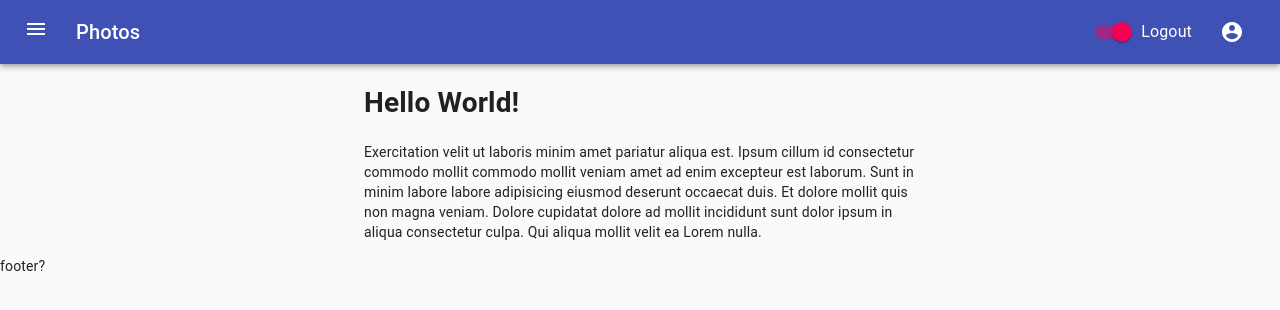
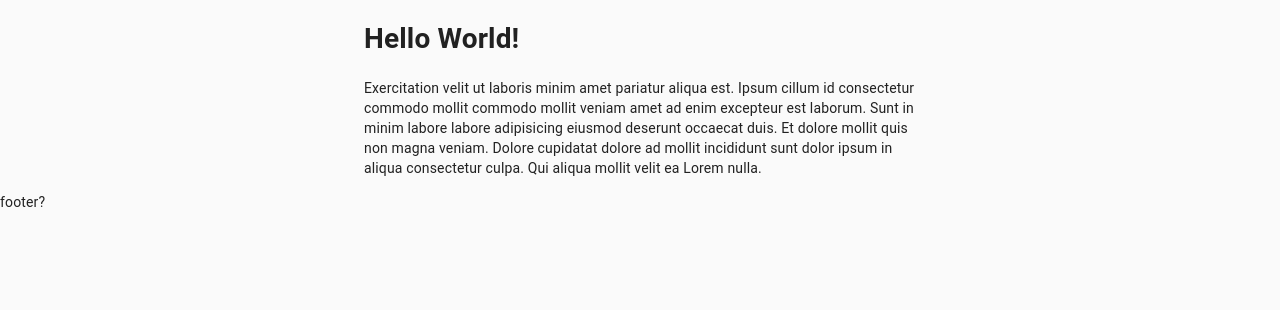
Before and after one commit to elrizal/nextjs-demo, a Next.js app in the folder nextapp/: page / in a window 1280 px wide. Shown: the top 310 px of the page. Built offline with nearby package versions, Linux system fonts and the light colour scheme.

Commit message:
slide animation

```diff
--- a/nextapp/components/navbar.js
+++ /dev/null
@@ -1,105 +0,0 @@
-import React from 'react';
-import { makeStyles } from '@material-ui/core/styles';
-import AppBar from '@material-ui/core/AppBar';
-import Toolbar from '@material-ui/core/Toolbar';
-import Typography from '@material-ui/core/Typography';
-import IconButton from '@material-ui/core/IconButton';
-import AccountCircle from '@material-ui/icons/AccountCircle';
-import Switch from '@material-ui/core/Switch';
-import FormControlLabel from '@material-ui/core/FormControlLabel';
-import FormGroup from '@material-ui/core/FormGroup';
-import MenuItem from '@material-ui/core/MenuItem';
-import Menu from '@material-ui/core/Menu';
-import MenuBtn from './menu';
-
-const useStyles = makeStyles(theme => ({
-  root: {
-    flexGrow: 1,
-  },
-  menuButton: {
-    marginRight: theme.spacing(2),
-  },
-  title: {
-    flexGrow: 1,
-  },
-}));
-
-export default function NavBar() {
-  const classes = useStyles();
-  const [auth, setAuth] = React.useState(true);
-  const [anchorEl, setAnchorEl] = React.useState(null);
-  const open = Boolean(anchorEl);
-
-  function handleChange(event) {
-    setAuth(event.target.checked);
-  }
-
-  function handleMenu(event) {
-    setAnchorEl(event.currentTarget);
-  }
-
-  function handleClose() {
-    setAnchorEl(null);
-  }
-
-  return (
-    <div className={classes.root}>
-
-      <AppBar position="static">
-        <Toolbar>
-          <IconButton edge="start" className={classes.menuButton} color="inherit" aria-label="menu">
-            <MenuBtn />
-          </IconButton>
-          <Typography variant="h6" className={classes.title}>
-            Photos
-          </Typography>
-          <FormGroup>
-                <FormControlLabel
-                  control={<Switch checked={auth} onChange={handleChange} aria-label="login switch" />}
-                  label={auth ? 'Logout' : 'Login'}
-                />
-              </FormGroup>
-          {auth && (
-            <div>
-              <IconButton
-                aria-label="account of current user"
-                aria-controls="menu-appbar"
-                aria-haspopup="true"
-                onClick={handleMenu}
-                color="inherit"
-              >
-                <AccountCircle />
-              </IconButton>
-
-              <Menu
-                id="menu-appbar"
-                anchorEl={anchorEl}
-                anchorOrigin={{
-                  vertical: 'top',
-                  horizontal: 'right',
-                }}
-                keepMounted
-                transformOrigin={{
-                  vertical: 'top',
-                  horizontal: 'right',
-                }}
-                open={open}
-                onClose={handleClose}
-              >
-                    <FormGroup>
-                <FormControlLabel
-                  control={<Switch checked={auth} onChange={handleChange} aria-label="login switch" />}
-                  label={auth ? 'Logout' : 'Login'}
-                />
-              </FormGroup>
-                <MenuItem onClick={handleClose}>Profile</MenuItem>
-                <MenuItem onClick={handleClose}>My account</MenuItem>
-
-              </Menu>
-            </div>
-          )}
-        </Toolbar>
-      </AppBar>
-    </div>
-  );
-}
--- /dev/null
+++ b/nextapp/components/navbar/navbar.css
@@ -0,0 +1,66 @@
+/* Position and sizing of burger button */
+.bm-burger-button {
+    position: fixed;
+    width: 36px;
+    height: 30px;
+    left: 36px;
+    top: 36px;
+  }
+
+  /* Color/shape of burger icon bars */
+  .bm-burger-bars {
+    background: #373a47;
+  }
+
+  /* Color/shape of burger icon bars on hover*/
+  .bm-burger-bars-hover {
+    background: #a90000;
+  }
+
+  /* Position and sizing of clickable cross button */
+  .bm-cross-button {
+    height: 24px;
+    width: 24px;
+  }
+
+  /* Color/shape of close button cross */
+  .bm-cross {
+    background: #bdc3c7;
+  }
+
+  /*
+  Sidebar wrapper styles
+  Note: Beware of modifying this element as it can break the animations - you should not need to touch it in most cases
+  */
+  .bm-menu-wrap {
+    position: fixed;
+    height: 100%;
+  }
+
+  /* General sidebar styles */
+  .bm-menu {
+    background: #373a47;
+    padding: 2.5em 1.5em 0;
+    font-size: 1.15em;
+  }
+
+  /* Morph shape necessary with bubble or elastic */
+  .bm-morph-shape {
+    fill: #373a47;
+  }
+
+  /* Wrapper for item list */
+  .bm-item-list {
+    color: #b8b7ad;
+    padding: 0.8em;
+  }
+
+  /* Individual item */
+  .bm-item {
+    display: inline-block;
+  }
+
+  /* Styling of overlay */
+  .bm-overlay {
+    background: rgba(0, 0, 0, 0.3);
+  }
--- /dev/null
+++ b/nextapp/components/navbar/navbar.js
@@ -0,0 +1,129 @@
+import React from 'react';
+import './navbar'
+// import { makeStyles } from '@material-ui/core/styles';
+// import AppBar from '@material-ui/core/AppBar';
+// import Toolbar from '@material-ui/core/Toolbar';
+// import Typography from '@material-ui/core/Typography';
+// import IconButton from '@material-ui/core/IconButton';
+// import AccountCircle from '@material-ui/icons/AccountCircle';
+// import Switch from '@material-ui/core/Switch';
+// import FormControlLabel from '@material-ui/core/FormControlLabel';
+// import FormGroup from '@material-ui/core/FormGroup';
+// import MenuItem from '@material-ui/core/MenuItem';
+// import Menu from '@material-ui/core/Menu';
+// import MenuBtn from '../menu';
+
+// const useStyles = makeStyles(theme => ({
+//   root: {
+//     flexGrow: 1,
+//   },
+//   menuButton: {
+//     marginRight: theme.spacing(2),
+//   },
+//   title: {
+//     flexGrow: 1,
+//   },
+// }));
+
+// export default function NavBar() {
+//   const classes = useStyles();
+//   const [auth, setAuth] = React.useState(true);
+//   const [anchorEl, setAnchorEl] = React.useState(null);
+//   const open = Boolean(anchorEl);
+
+//   function handleChange(event) {
+//     setAuth(event.target.checked);
+//   }
+
+//   function handleMenu(event) {
+//     setAnchorEl(event.currentTarget);
+//   }
+
+//   function handleClose() {
+//     setAnchorEl(null);
+//   }
+
+//   return (
+//     <div className={classes.root}>
+
+//       <AppBar position="static">
+//         <Toolbar>
+
+//           <IconButton edge="start" className={classes.menuButton} color="inherit" aria-label="menu">
+//             <MenuBtn />
+//           </IconButton>
+//           <Typography variant="h6" className={classes.title}>
+//             Photos
+//           </Typography>
+//           <FormGroup>
+//                 <FormControlLabel
+//                   control={<Switch checked={auth} onChange={handleChange} aria-label="login switch" />}
+//                   label={auth ? 'Logout' : 'Login'}
+//                 />
+//               </FormGroup>
+//           {auth && (
+//             <div>
+//               <IconButton
+//                 aria-label="account of current user"
+//                 aria-controls="menu-appbar"
+//                 aria-haspopup="true"
+//                 onClick={handleMenu}
+//                 color="inherit"
+//               >
+//                 <AccountCircle />
+//               </IconButton>
+
+//               <Menu
+//                 id="menu-appbar"
+//                 anchorEl={anchorEl}
+//                 anchorOrigin={{
+//                   vertical: 'top',
+//                   horizontal: 'right',
+//                 }}
+//                 keepMounted
+//                 transformOrigin={{
+//                   vertical: 'top',
+//                   horizontal: 'right',
+//                 }}
+//                 open={open}
+//                 onClose={handleClose}
+//               >
+//                     <FormGroup>
+//                 <FormControlLabel
+//                   control={<Switch checked={auth} onChange={handleChange} aria-label="login switch" />}
+//                   label={auth ? 'Logout' : 'Login'}
+//                 />
+//               </FormGroup>
+//                 <MenuItem onClick={handleClose}>Profile</MenuItem>
+//                 <MenuItem onClick={handleClose}>My account</MenuItem>
+
+//               </Menu>
+//             </div>
+//           )}
+//         </Toolbar>
+//       </AppBar>
+//     </div>
+//   );
+// }
+
+import { slide as Menu } from 'react-burger-menu'
+
+class NavBar extends React.Component {
+  showSettings (event) {
+    event.preventDefault();
+
+  }
+
+  render () {
+    // NOTE: You also need to provide styles, see https://github.com/negomi/react-burger-menu#styling
+    return (
+      <Menu>
+        <a id="home" className="menu-item" href="/">Home</a>
+        <a id="about" className="menu-item" href="/about">About</a>
+        <a id="contact" className="menu-item" href="/contact">Contact</a>
+        <a onClick={ this.showSettings } className="menu-item--small" href="">Settings</a>
+      </Menu>
+    );
+  }
+}
+export default NavBar
--- a/nextapp/containers/ShowCards.js
+++ b/nextapp/containers/ShowCards.js
@@ -10,7 +10,7 @@ class ShowCards extends Component {
     selectedPostId: null
   };
   componentDidMount() {
-    axios.get("../data/posts.json").then(response => {
+    axios.get("https://jsonplaceholder.typicode.com/posts").then(response => {
       const posts = response.data.slice(0, 10);
       const updatedPosts = posts.map(post => {
         return {
--- a/nextapp/package.json
+++ b/nextapp/package.json
@@ -13,6 +13,7 @@
     "axios": "^0.19.0",
     "next": "^9.0.5",
     "react": "^16.9.0",
+    "react-burger-menu": "^2.6.11",
     "react-dom": "^16.9.0"
   }
 }
--- a/nextapp/pages/about.js
+++ b/nextapp/pages/about.js
@@ -1,6 +1,4 @@
 import Container from '@material-ui/core/Container';
-import CssBaseline from '@material-ui/core/CssBaseline';
-import NavBar from '../components/navbar';
 import Layout from './layout';
 
 const Home = () => (
--- a/nextapp/pages/layout.js
+++ b/nextapp/pages/layout.js
@@ -1,5 +1,5 @@
 import CssBaseline from '@material-ui/core/CssBaseline';
-import NavBar from '../components/navbar';
+import NavBar from '../components/navbar/navbar';
 
 export default function Layout(props) {
     return (
```
Also changed, not shown: 1 other file (tests, documents, lock files or other folders).
